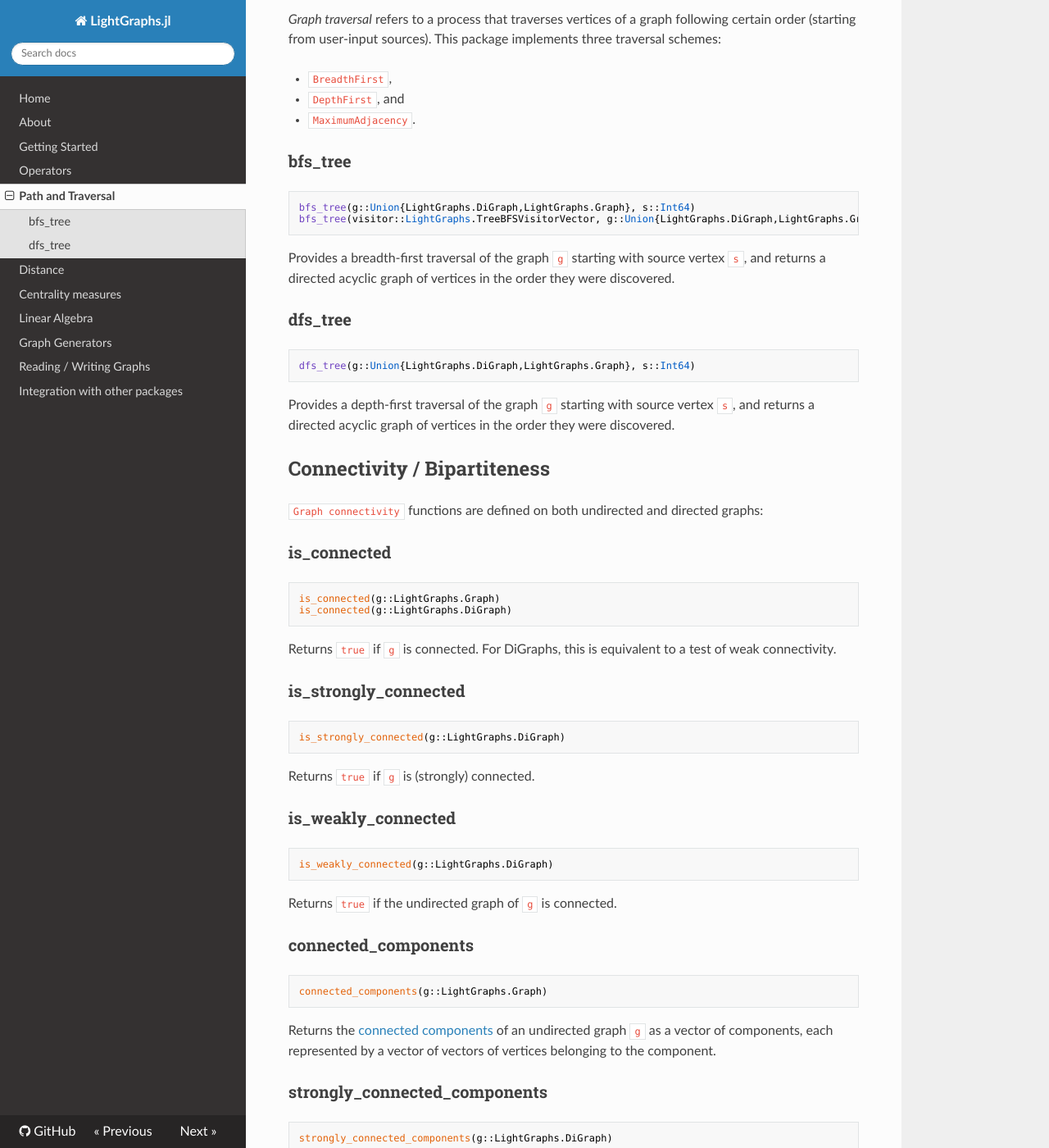
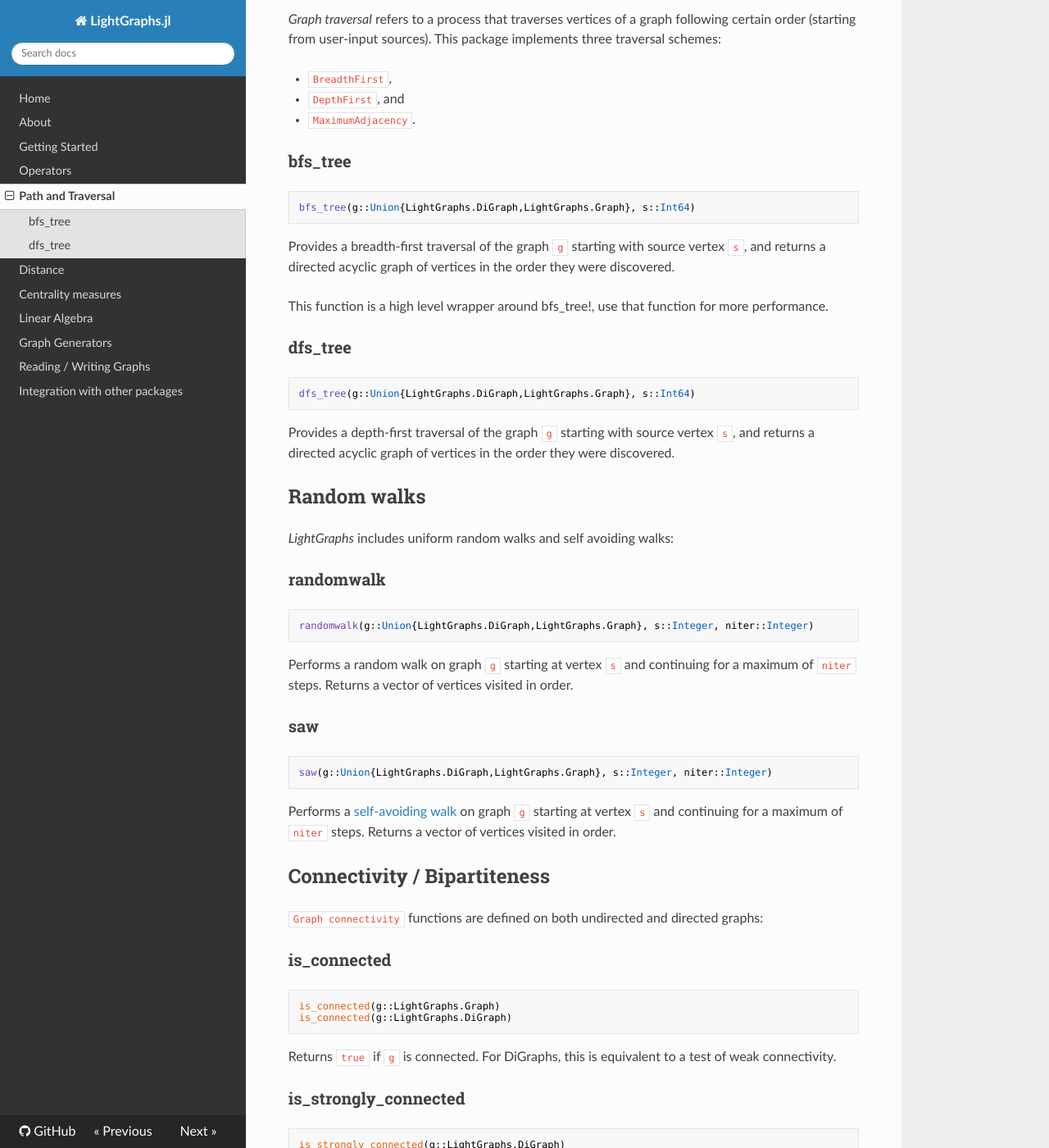
Before and after one commit to sbromberger/LightGraphs.jl, an MkDocs documentation site: the page built from doc/pathing.md, in a window 1280 px wide and 1400 px high, scrolled down 240 px. Shown: the whole window at 82% size. Built offline with MkDocs 1.6.1, drawn with Linux system fonts in a browser that asks for light colours; nearby versions of some CDN libraries; formulas are drawn with MathJax 3; old or Windows-style settings are respelled for this version of MkDocs.

Commit message:
documentation

````diff
--- a/doc/pathing.md
+++ b/doc/pathing.md
@@ -13,15 +13,30 @@ matrix of real number values. The matrix should be indexed by `[src, dst]` (see
 ### bfs_tree
 ```
 bfs_tree(g::Union{LightGraphs.DiGraph,LightGraphs.Graph}, s::Int64)
-bfs_tree(visitor::LightGraphs.TreeBFSVisitorVector, g::Union{LightGraphs.DiGraph,LightGraphs.Graph}, s::Int64)
 ```
 Provides a breadth-first traversal of the graph `g` starting with source vertex `s`, and returns a directed acyclic graph of vertices in the order they were discovered.
+
+This function is a high level wrapper around bfs_tree!, use that function for more performance.
 
 ### dfs_tree
 ```
 dfs_tree(g::Union{LightGraphs.DiGraph,LightGraphs.Graph}, s::Int64)
 ```
 Provides a depth-first traversal of the graph `g` starting with source vertex `s`, and returns a directed acyclic graph of vertices in the order they were discovered.
+
+## Random walks
+*LightGraphs* includes uniform random walks and self avoiding walks:
+### randomwalk
+```
+randomwalk(g::Union{LightGraphs.DiGraph,LightGraphs.Graph}, s::Integer, niter::Integer)
+```
+Performs a random walk on graph `g` starting at vertex `s` and continuing for a maximum of `niter` steps. Returns a vector of vertices visited in order.
+
+### saw
+```
+saw(g::Union{LightGraphs.DiGraph,LightGraphs.Graph}, s::Integer, niter::Integer)
+```
+Performs a [self-avoiding walk](https://en.wikipedia.org/wiki/Self-avoiding_walk) on graph `g` starting at vertex `s` and continuing for a maximum of `niter` steps. Returns a vector of vertices visited in order.
 
 ## Connectivity / Bipartiteness
 `Graph connectivity` functions are defined on both undirected and directed graphs:
````
Also changed, not shown: other parts of doc/pathing.md (+1 -1 lines), doc/gettingstarted.md (+2 -3 lines), doc/integration.md (+1 -1 lines), 1 other file.
